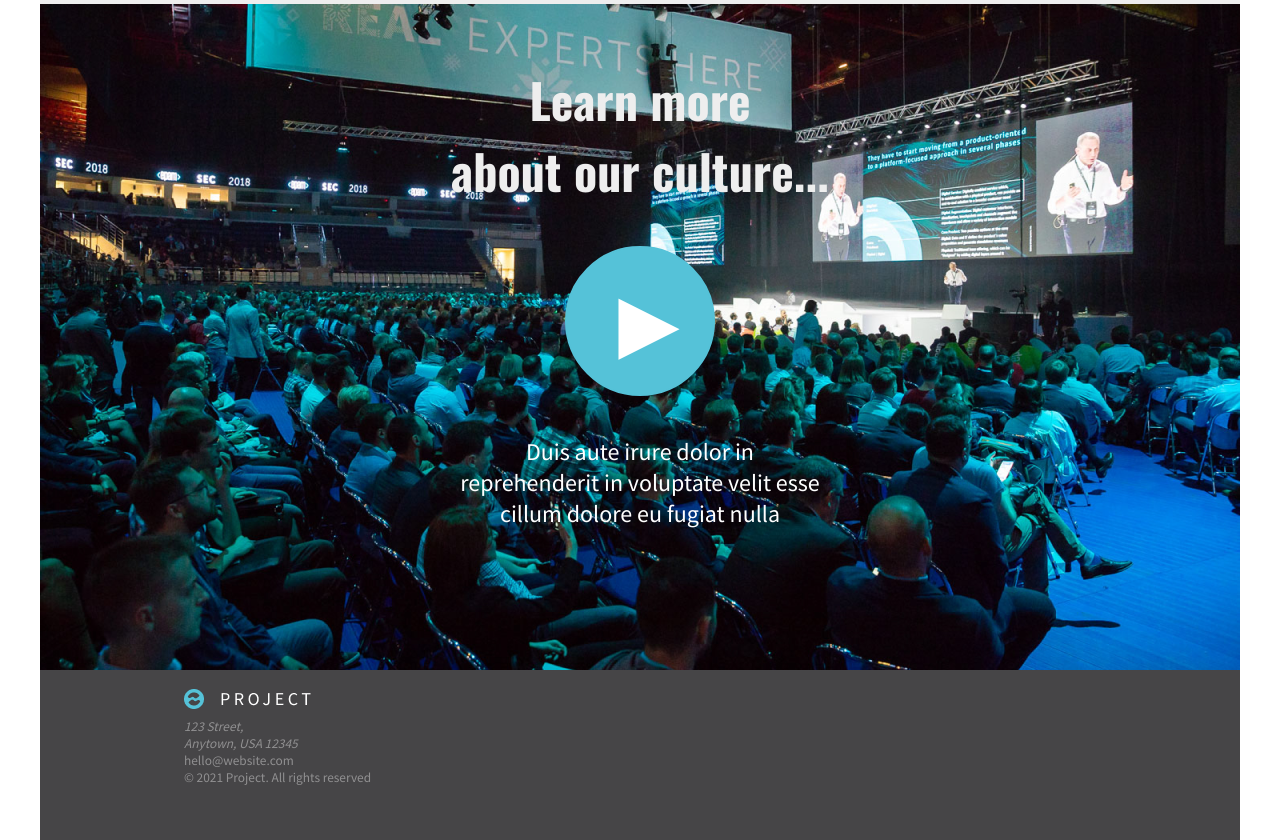
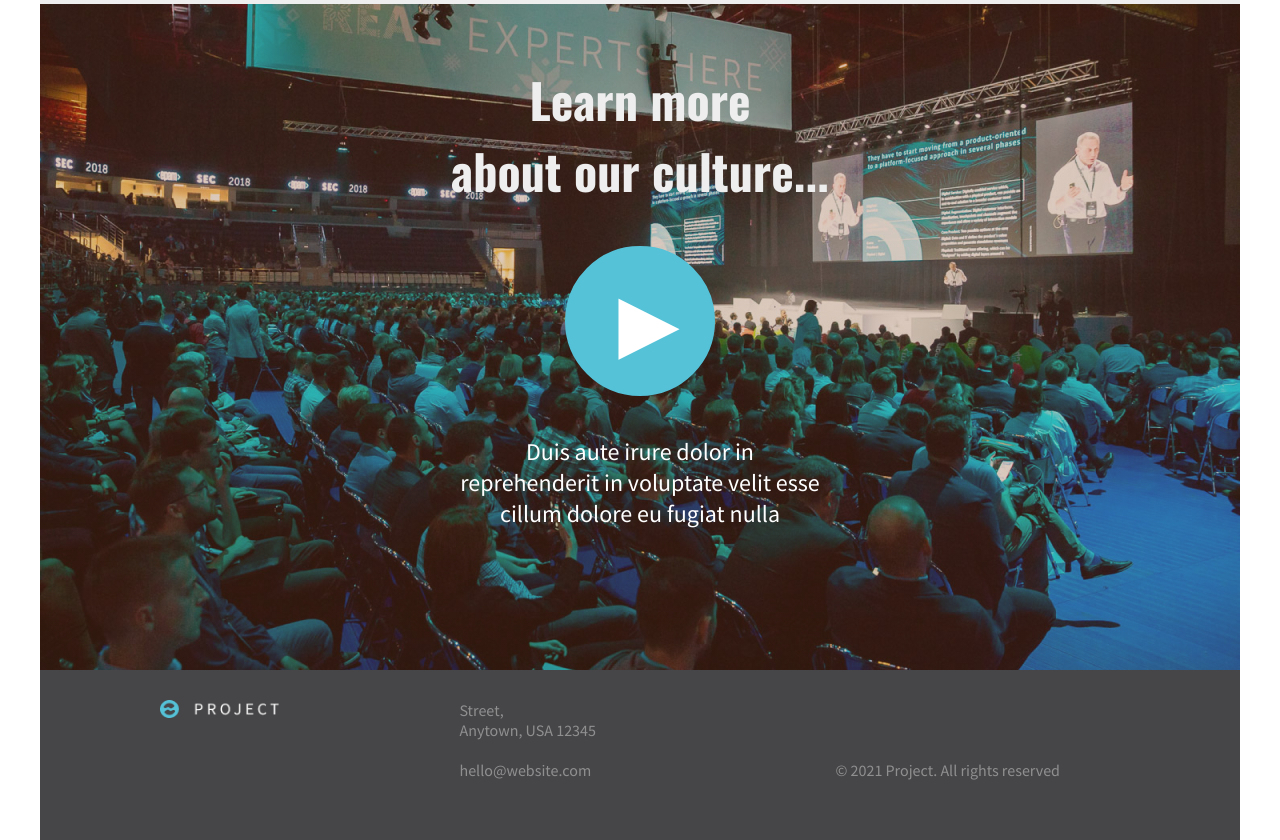
Before and after one commit to luicadenav/CSS-Flex-Grid-Hometask, a plain HTML site: page index.html in a window 1280 px wide. Shown: the part 1474-2314 px from the top of the page. Drawn offline with nearby package versions, Linux system fonts and the light colour scheme.

Commit message:
Layouts for Markup

```diff
--- a/CSS/style.css
+++ b/CSS/style.css
@@ -151,11 +151,11 @@ height: 800px;
 
 
 .thirdSection {
-    max-width: 1200px;
-    background:url(/assets/IMG_1334_72dpi_RGB_\ 1.png);
-    background-repeat: no-repeat;
+    background-image: linear-gradient( 115deg, rgba(140, 79, 42, 0.3), rgba(140, 79, 42, 0.3) ), url(../assets/IMG_1334_72dpi_RGB_\ 1.png);
     margin: 0 auto;
     height: 666px;
+    max-width: 1200px;
+
 }
 
 .thirdSection h2 {
@@ -197,24 +197,33 @@ span{
 footer{
     max-width: 1200px;
     background-color: rgba(70, 69, 71, 1);
-    ;
     margin: 0 auto;
     height: 170px;
+
 }
+
 footer img  {
+width: 120px;
+height: 18px;
 
-    margin-left: 12%;
-    margin-top: 19px;
 }
+
 footer a{
     display: block;
     text-decoration: none;
     color:rgba(255, 255, 255, 0.4);
+    margin-top: 20px;
 }
 
 .footer-content{
     color:rgba(255, 255, 255, 0.4);
-    margin-left: 12%;
-    margin-top: 9px;
+    width: 80%;
+    margin: 0 auto 30px;
+    display: flex;
+    justify-content: space-between;
+    padding-top: 30px;
+}
 
+.footer-Rigth {
+    padding: 60px;
 }
--- a/index.html
+++ b/index.html
@@ -47,18 +47,25 @@
         <section class="thirdSection">
             <h2>Learn more<br>about our culture...</h2>
             <button><span></span>&#9654</button>
-            <p>Duis aute irure dolor in<br> reprehenderit in voluptate velit esse<br>cillum dolore eu fugiat nulla<p>
+            <p>Duis aute irure dolor in<br> reprehenderit in voluptate velit esse<br>cillum dolore eu fugiat nulla</p>
         </section>
     </main>
     <footer>
-        <img src="/assets/Footer__logo.png" alt="small logo"><br>
+
         <div class="footer-content">
-            <small>
-                <i>123 Street,<br>
-                Anytown, USA 12345</i>
-            <a href="">hello@website.com</a>
-            © 2021 Project. All rights reserved</small>
+
+            <img src="/assets/Footer__logo.png" alt="small logo">
+
+            <div class="footer center">
+                <p>Street,</p>
+                <p>Anytown, USA 12345</p>
+                <a href="">hello@website.com</a>
+            </div>
+
+            <p class="footer-Rigth">© 2021 Project. All rights reserved</p>
+
         </div>
+
 
 
     </footer>
```
